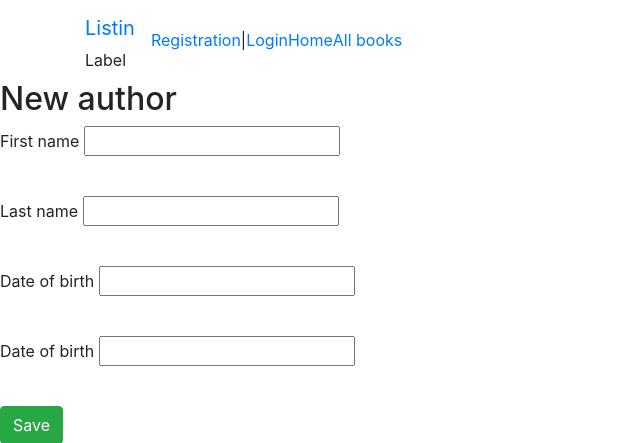
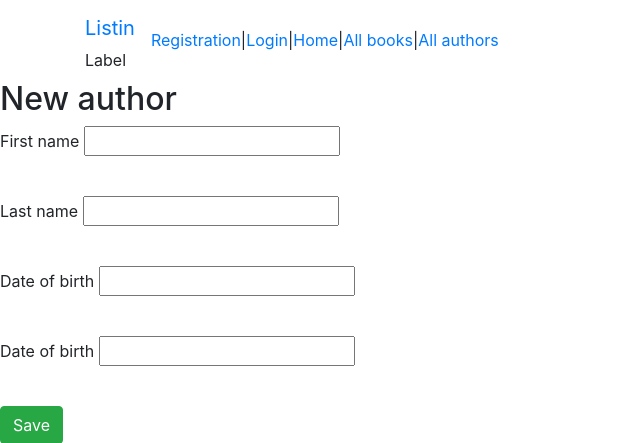
Before and after one commit to popkovaleks/listin, a Django app: page /listin/new_author/ in a window 1280 px wide. Shown: the top 443 px of the page, without its empty margins (0-640 px from the left). Run offline with Django 3.2, Linux system fonts and the light colour scheme; some libraries are stand-ins or nearby versions.

Commit message:
All authors page

```diff
--- a/list/listin/templates/listin/all_books.html
+++ b/list/listin/templates/listin/all_books.html
@@ -1,7 +1,7 @@
 {% extends "listin/base.html" %}
 {% block content %}
     <a href="{% url 'listin:new_book' %}" class="btn btn-info">+ New book</a>
-    <a href="{% url 'listin:new_author' %}" class="btn btn-info">+ New author</a>
+
     <br>
     <br>
     {% if books %}
--- a/list/listin/templates/listin/base.html
+++ b/list/listin/templates/listin/base.html
@@ -27,9 +27,9 @@
                     </div>
                     <div class="collapse navbar-collapse" id="bs-example-navbar-collapse-1">
                         <ul class="nav navbar-nav">
-                            <li><a href="{% url 'listin:index' %}">Home</a></li>
-                            <li><a href="{% url 'listin:all_books' %}">All books</a></li>
-
+                            |<li><a href="{% url 'listin:index' %}">Home </a></li>
+                            |<li><a href="{% url 'listin:all_books' %}">All books </a></li>
+                            |<li><a href="{% url 'listin:all_authors' %}">All authors</a></li>
 
                         </ul>
                     </div>
--- a/list/listin/urls.py
+++ b/list/listin/urls.py
@@ -16,5 +16,6 @@ urlpatterns = [
     path('my_posts/', views.my_posts, name='my_posts'),
     path('new_post/', views.new_post, name='new_post'),
     path('<int:post_id>/', views.post, name='post'),
-    path('all_books/', views.all_books, name='all_books')
+    path('all_books/', views.all_books, name='all_books'),
+    path('all_authors/', views.all_authors, name='all_authors')
 ]
--- a/list/listin/views.py
+++ b/list/listin/views.py
@@ -9,7 +9,7 @@ import pdb
 
 
 
-from .models import Book, Post
+from .models import Book, Post, Author
 from .forms import AuthorForm, BookForm, RegistrationForm, LoginForm, PostForm
 # Create your views here.
 
@@ -19,6 +19,7 @@ def index(request):
     context = {'posts': posts}
     return render(request, 'listin/index.html', context)
 
+#Posts
 def my_posts(request):
     posts = Post.objects.filter(author=request.user.id)
     return render(request, 'listin/my_posts.html', {'posts': posts})
@@ -49,6 +50,8 @@ def new_post(request):
         form = PostForm()
     return render(request, 'listin/new_post.html', {'form': form})
 
+
+#Books
 def all_books(request):
     books = Book.objects.order_by('author')
     context = {'books': books}
@@ -70,6 +73,12 @@ def new_book(request):
         form = BookForm()
     return render(request, 'listin/new_book.html', {'form': form})
 
+#Authors
+
+def all_authors(request):
+    authors = Author.objects.all()
+    return render(request, 'listin/all_authors.html', {'authors': authors})
+
 def new_author(request):
     if request.method == 'POST':
         form = AuthorForm(request.POST)
@@ -81,6 +90,8 @@ def new_author(request):
         form = AuthorForm()
     return render(request, 'listin/new_author.html', {'form': form})
 
+
+#Users
 def login_user(request):
     if request.method == 'POST':
         form = LoginForm(request.POST)
```
Also changed, not shown: list/listin/templates/listin/all_authors.html (added, +16 -0 lines).
